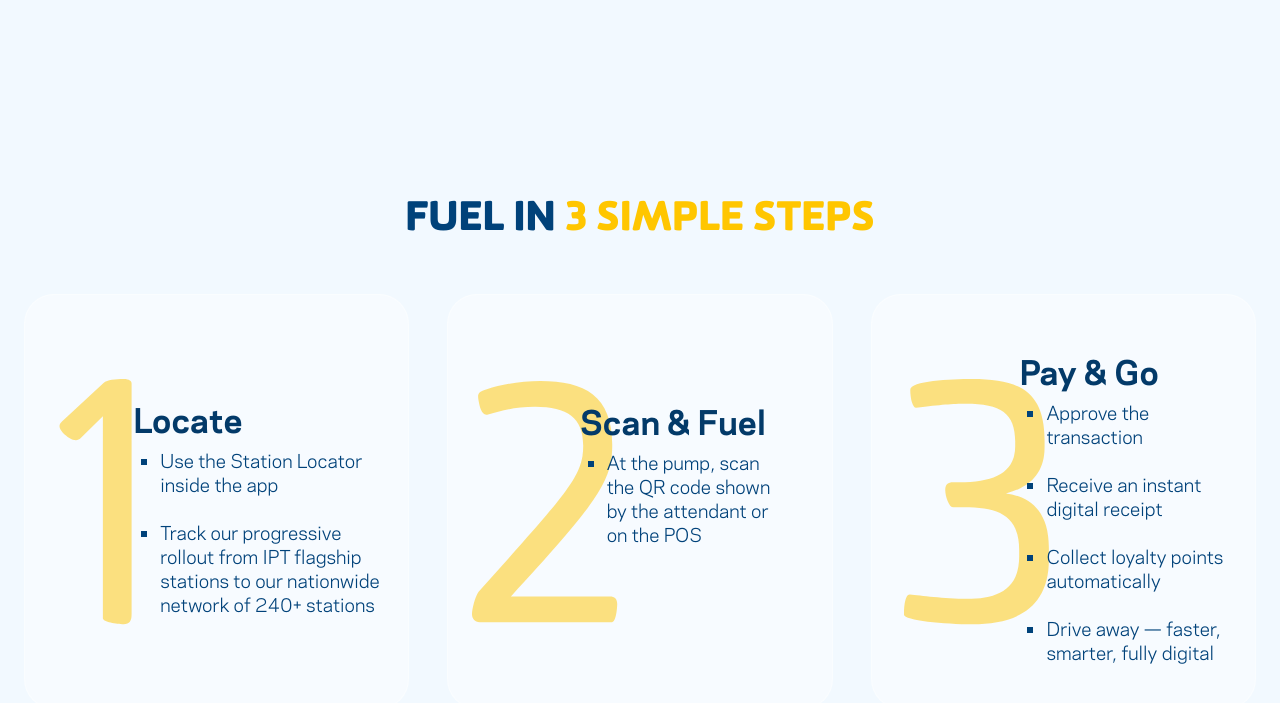
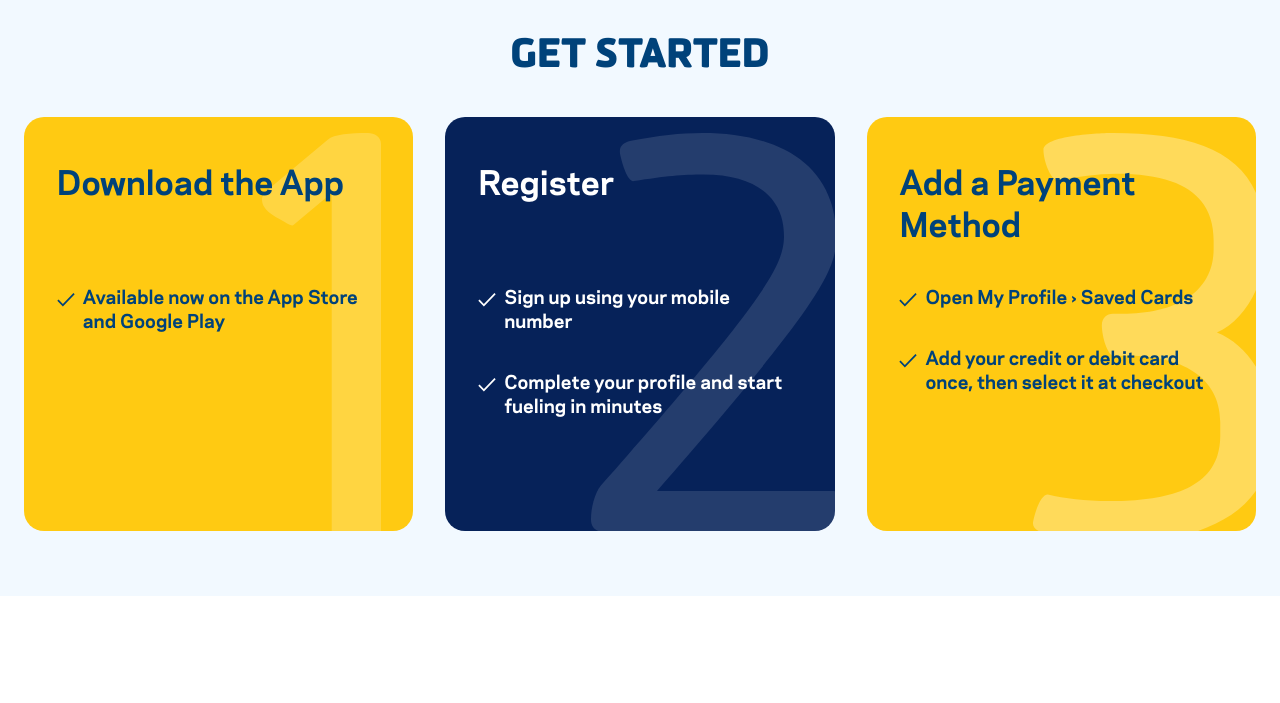
Before and after one commit to hadinajem52/internship-landing-page-ipt, a website built with Vite: page index.html in a window 1280 px wide. Shown: the part 6404-7107 px from the top of the page. After the commit the page ends 7000 px from the top, so only its background shows below. Built offline with nearby package versions, Linux system fonts and the light colour scheme.

Commit message:
images naming updates

```diff
--- a/index.html
+++ b/index.html
@@ -487,73 +487,50 @@
       <!-- COLLECT POINTS END -->
 
       <!-- GET STARTED START -->
-      <section class="steps" aria-labelledby="steps-title" data-node-id="1:4473">
-        <div class="steps__inner">
-          <h2 class="steps__title" id="steps-title" data-node-id="1:4474">
-            <span class="steps__title-accent">Fuel in</span>
-            <span class="steps__title-highlight">3 simple steps</span>
-          </h2>
+      <section class="get-started" aria-labelledby="get-started-title" data-node-id="1:4629">
+        <div class="get-started__inner">
+          <h2 class="get-started__title" id="get-started-title" data-node-id="1:4630">Get Started</h2>
 
-          <div class="steps__grid" data-node-id="1:4475">
-            <article class="steps__card steps__card--locate" data-node-id="1:4476">
-              <img
-                class="steps__number"
-                src="/images/steps/number-1.svg"
-                alt=""
-                width="74"
-                height="246"
-                aria-hidden="true"
-                data-node-id="1:4477"
-              />
-              <div class="steps__content" data-node-id="1:4478">
-                <h3 class="steps__heading" data-node-id="1:4479">Locate</h3>
-                <ul class="steps__list" data-node-id="1:4480">
-                  <li>Use the Station Locator inside the app</li>
-                  <li>
-                    Track our progressive rollout from IPT flagship stations to our nationwide network of
-                    240+ stations
-                  </li>
-                </ul>
-              </div>
+          <div class="get-started__grid">
+            <article class="get-started-card" data-node-id="1:4631">
+              <img class="get-started-card__number get-started-card__number--one" src="/images/get-started/number-1.svg" alt="" aria-hidden="true" />
+              <h3 class="get-started-card__title" data-node-id="1:4637">Download the App</h3>
+              <ul class="get-started-card__list" data-node-id="1:4639">
+                <li>
+                  <img src="/images/get-started/check-blue.svg" alt="" aria-hidden="true" />
+                  <span>Available now on the App Store and Google Play</span>
+                </li>
+              </ul>
             </article>
 
-            <article class="steps__card steps__card--scan" data-node-id="1:4481">
-              <img
-                class="steps__number"
-                src="/images/steps/number-2.svg"
-                alt=""
-                width="146"
-                height="242"
-                aria-hidden="true"
-                data-node-id="1:4483"
-              />
-              <div class="steps__content" data-node-id="1:4484">
-                <h3 class="steps__heading" data-node-id="1:4485">Scan &amp; Fuel</h3>
-                <ul class="steps__list" data-node-id="1:4486">
-                  <li>At the pump, scan the QR code shown by the attendant or on the POS</li>
-                </ul>
-              </div>
+            <article class="get-started-card get-started-card--dark" data-node-id="1:4632">
+              <img class="get-started-card__number get-started-card__number--two" src="/images/get-started/number-2.svg" alt="" aria-hidden="true" />
+              <h3 class="get-started-card__title" data-node-id="1:4638">Register</h3>
+              <ul class="get-started-card__list" data-node-id="1:4643">
+                <li>
+                  <img src="/images/get-started/check-white.svg" alt="" aria-hidden="true" />
+                  <span>Sign up using your mobile number</span>
+                </li>
+                <li>
+                  <img src="/images/get-started/check-white.svg" alt="" aria-hidden="true" />
+                  <span>Complete your profile and start fueling in minutes</span>
+                </li>
+              </ul>
             </article>
 
-            <article class="steps__card steps__card--pay" data-node-id="1:4487">
-              <img
-                class="steps__number"
-                src="/images/steps/number-3.svg"
-                alt=""
-                width="145"
-                height="246"
-                aria-hidden="true"
-                data-node-id="1:4488"
-              />
-              <div class="steps__content" data-node-id="1:4489">
-                <h3 class="steps__heading" data-node-id="1:4490">Pay &amp; Go</h3>
-                <ul class="steps__list" data-node-id="1:4491">
-                  <li>Approve the transaction</li>
-                  <li>Receive an instant digital receipt</li>
-                  <li>Collect loyalty points automatically</li>
-                  <li>Drive away — faster, smarter, fully digital</li>
-                </ul>
-              </div>
+            <article class="get-started-card" data-node-id="1:4633">
+              <img class="get-started-card__number get-started-card__number--three" src="/images/get-started/number-3.svg" alt="" aria-hidden="true" />
+              <h3 class="get-started-card__title" data-node-id="1:4636">Add a Payment Method</h3>
+              <ul class="get-started-card__list" data-node-id="1:4651">
+                <li>
+                  <img src="/images/get-started/check-blue.svg" alt="" aria-hidden="true" />
+                  <span>Open My Profile › Saved Cards</span>
+                </li>
+                <li>
+                  <img src="/images/get-started/check-blue.svg" alt="" aria-hidden="true" />
+                  <span>Add your credit or debit card once, then select it at checkout</span>
+                </li>
+              </ul>
             </article>
           </div>
         </div>
--- /dev/null
+++ b/scss/components/_get-started.scss
@@ -0,0 +1,179 @@
+.get-started {
+  padding-bottom: 65px;
+  background: #f2f9ff;
+}
+
+.get-started__inner {
+  width: min(calc(100% - 48px), 1309px);
+  margin-inline: auto;
+}
+
+.get-started__title {
+  margin: 0;
+  color: #00427a;
+  font-family: "Sommet Rounded", sans-serif;
+  font-size: 40px;
+  font-weight: 900;
+  line-height: 50px;
+  text-align: center;
+  text-transform: uppercase;
+}
+
+.get-started__grid {
+  display: grid;
+  margin-top: 38px;
+  grid-template-columns: repeat(3, 415px);
+  gap: 32px;
+}
+
+.get-started-card {
+  position: relative;
+  height: 414px;
+  overflow: hidden;
+  border-radius: 20px;
+  background: #ffca12;
+  color: #00427a;
+  font-family: "Galaxie Polaris", sans-serif;
+}
+
+.get-started-card--dark {
+  background: #062259;
+  color: #fff;
+}
+
+.get-started-card__number {
+  position: absolute;
+  z-index: 0;
+  top: 16px;
+  max-width: none;
+  pointer-events: none;
+}
+
+.get-started-card__number--one {
+  right: 32px;
+  width: 119px;
+  height: 415px;
+}
+
+.get-started-card__number--two {
+  right: -10px;
+  width: 254px;
+  height: 399px;
+}
+
+.get-started-card__number--three {
+  right: -16px;
+  width: 239px;
+  height: 410px;
+}
+
+.get-started-card__title,
+.get-started-card__list {
+  position: absolute;
+  z-index: 1;
+  left: 35px;
+}
+
+.get-started-card__title {
+  top: 47px;
+  width: 332px;
+  margin: 0;
+  font-size: 32px;
+  font-weight: 400;
+  line-height: 42px;
+}
+
+.get-started-card__list {
+  top: 170px;
+  width: 334px;
+  margin: 0;
+  padding: 0;
+  list-style: none;
+  font-size: 18px;
+  font-weight: 400;
+  line-height: 24px;
+}
+
+.get-started-card__list li {
+  display: grid;
+  grid-template-columns: 18px minmax(0, 1fr);
+  gap: 8px;
+  align-items: start;
+}
+
+.get-started-card__list li + li {
+  margin-top: 37px;
+}
+
+.get-started-card__list img {
+  width: 18px;
+  height: 13.518px;
+  margin-top: 6px;
+}
+
+@media (width <= 1380px) {
+  .get-started__grid {
+    grid-template-columns: repeat(3, minmax(0, 415px));
+  }
+
+  .get-started-card__title,
+  .get-started-card__list {
+    left: 8.43%;
+    width: 80.48%;
+  }
+}
+
+@media (width <= 1200px) {
+  .get-started {
+    padding-block: 80px 100px;
+  }
+
+  .get-started__grid {
+    grid-template-columns: repeat(2, minmax(0, 415px));
+    justify-content: center;
+  }
+}
+
+@media (width <= 760px) {
+  .get-started {
+    padding-block: 72px 96px;
+  }
+
+  .get-started__inner {
+    width: min(calc(100% - 40px), 415px);
+  }
+
+  .get-started__title {
+    font-size: 34px;
+    line-height: 42px;
+  }
+
+  .get-started__grid {
+    margin-top: 32px;
+    grid-template-columns: 1fr;
+    gap: 24px;
+  }
+}
+
+@media (width <= 420px) {
+  .get-started-card {
+    height: 390px;
+  }
+
+  .get-started-card__title {
+    top: 40px;
+    font-size: 28px;
+    line-height: 36px;
+  }
+
+  .get-started-card__list {
+    top: 158px;
+    font-size: 16px;
+    line-height: 22px;
+  }
+
+  .get-started-card__number {
+    transform: scale(0.92);
+    transform-origin: top right;
+  }
+}
--- a/scss/main.scss
+++ b/scss/main.scss
@@ -10,3 +10,4 @@
 @use "components/steps";
 @use "components/ipt-rewards";
 @use "components/omt-cashback";
+@use "components/get-started";
```
Also changed, not shown: images/get-started/check-blue.svg (added), images/get-started/check-white.svg (added), images/get-started/number-1.svg (added), images/get-started/number-2.svg (renamed from images/steps/number_2_blue.svg), images/get-started/number-3.svg (added).
